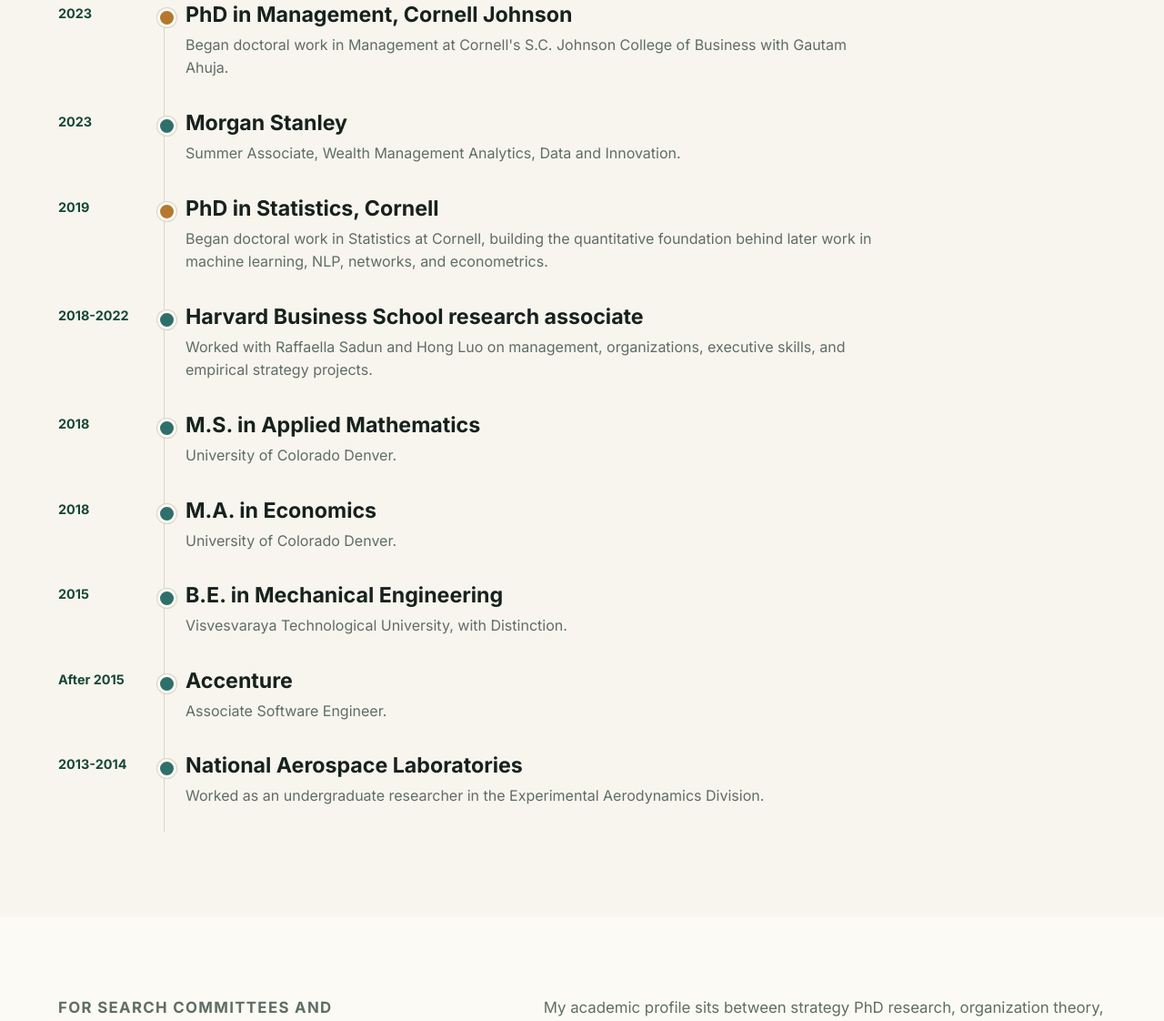
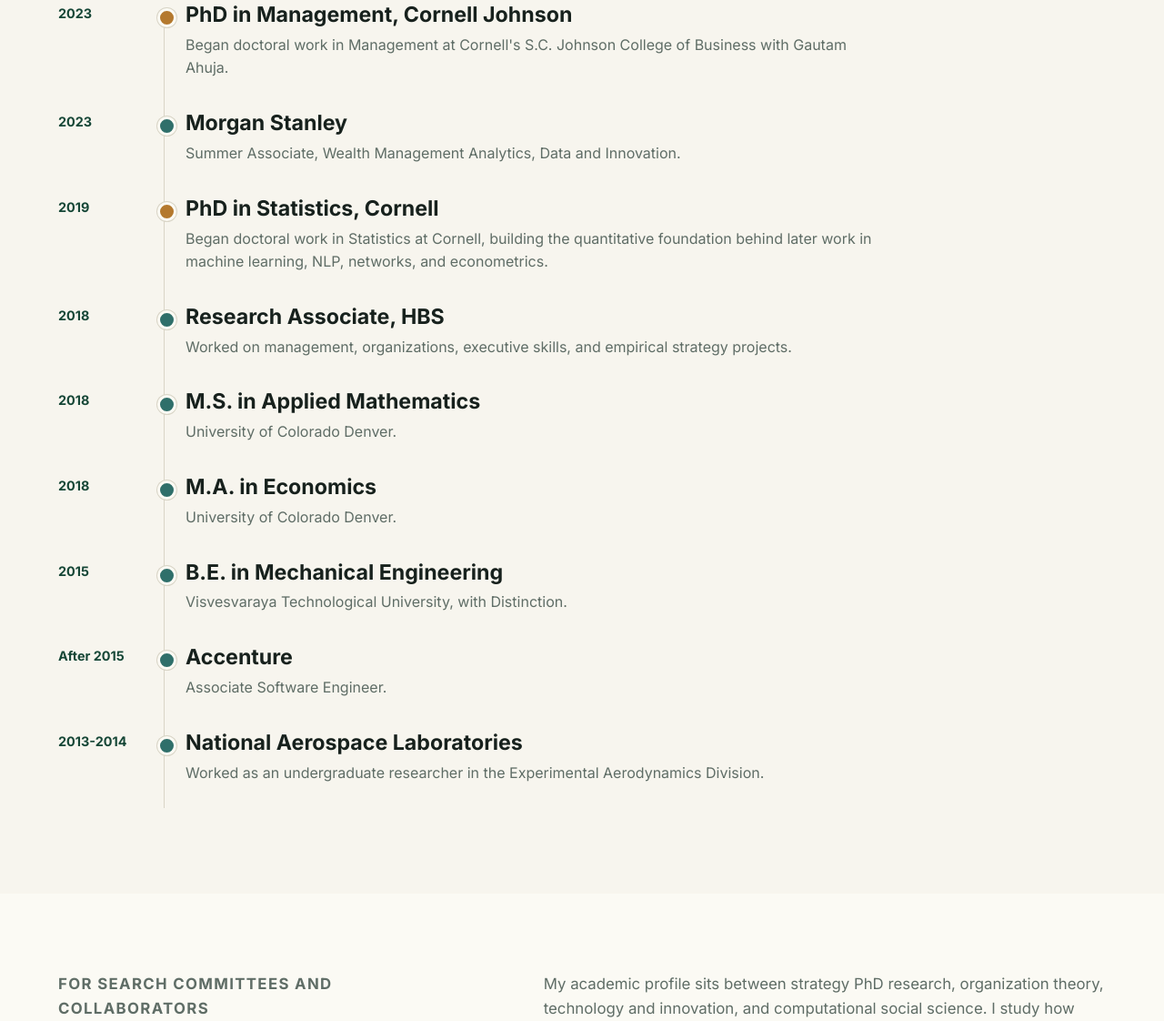
Before and after one commit to tejasramdassds-sudo/tejasramdassds-sudo.github.io, a plain HTML site: page index.html in a window 1280 px wide. Shown: the part 1500-2622 px from the top of the page at 91% size. Drawn offline with nearby package versions, Linux system fonts and the light colour scheme.

Commit message:
Tighten HBS timeline entry

```diff
--- a/index.html
+++ b/index.html
@@ -96,10 +96,10 @@
             </div>
           </article>
           <article class="timeline-item">
-            <time>2018-2022</time>
+            <time>2018</time>
             <div>
-              <h3>Harvard Business School research associate</h3>
-              <p>Worked with Raffaella Sadun and Hong Luo on management, organizations, executive skills, and empirical strategy projects.</p>
+              <h3>Research Associate, HBS</h3>
+              <p>Worked on management, organizations, executive skills, and empirical strategy projects.</p>
             </div>
           </article>
           <article class="timeline-item">
```
